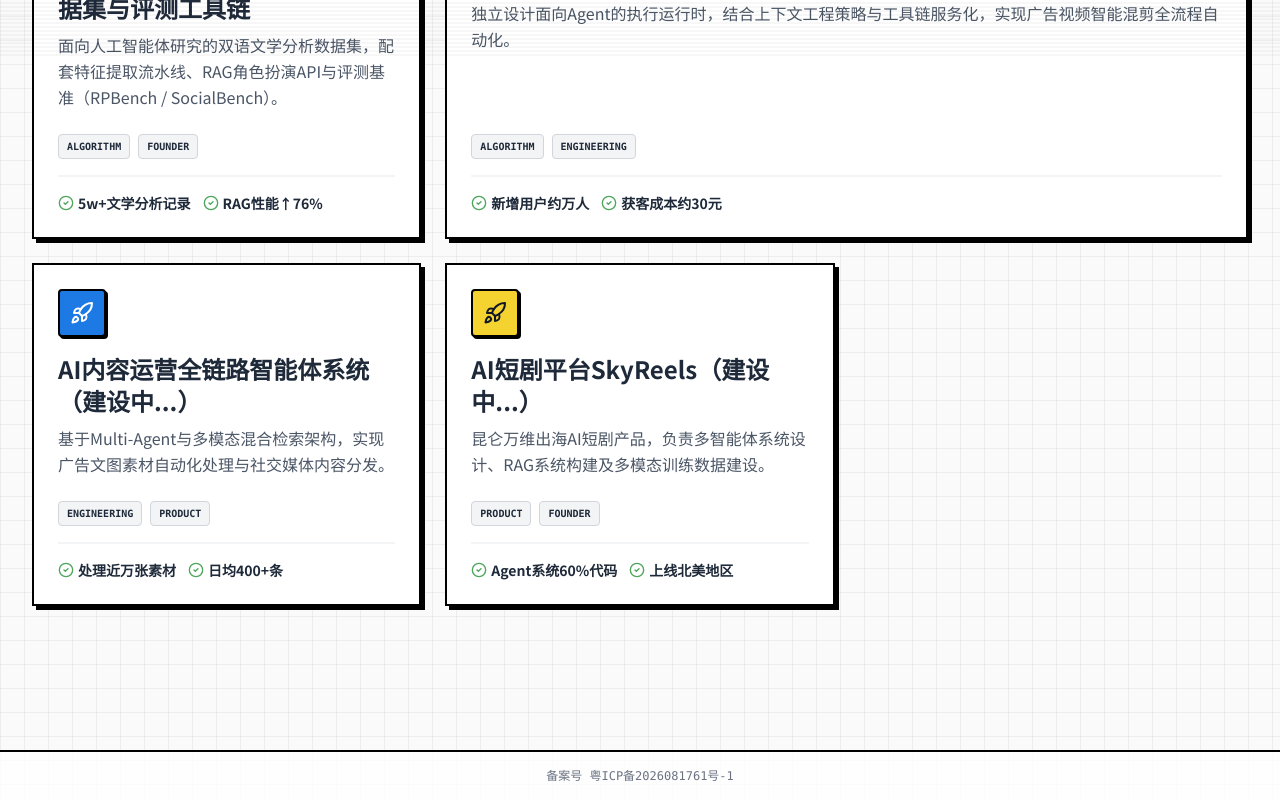
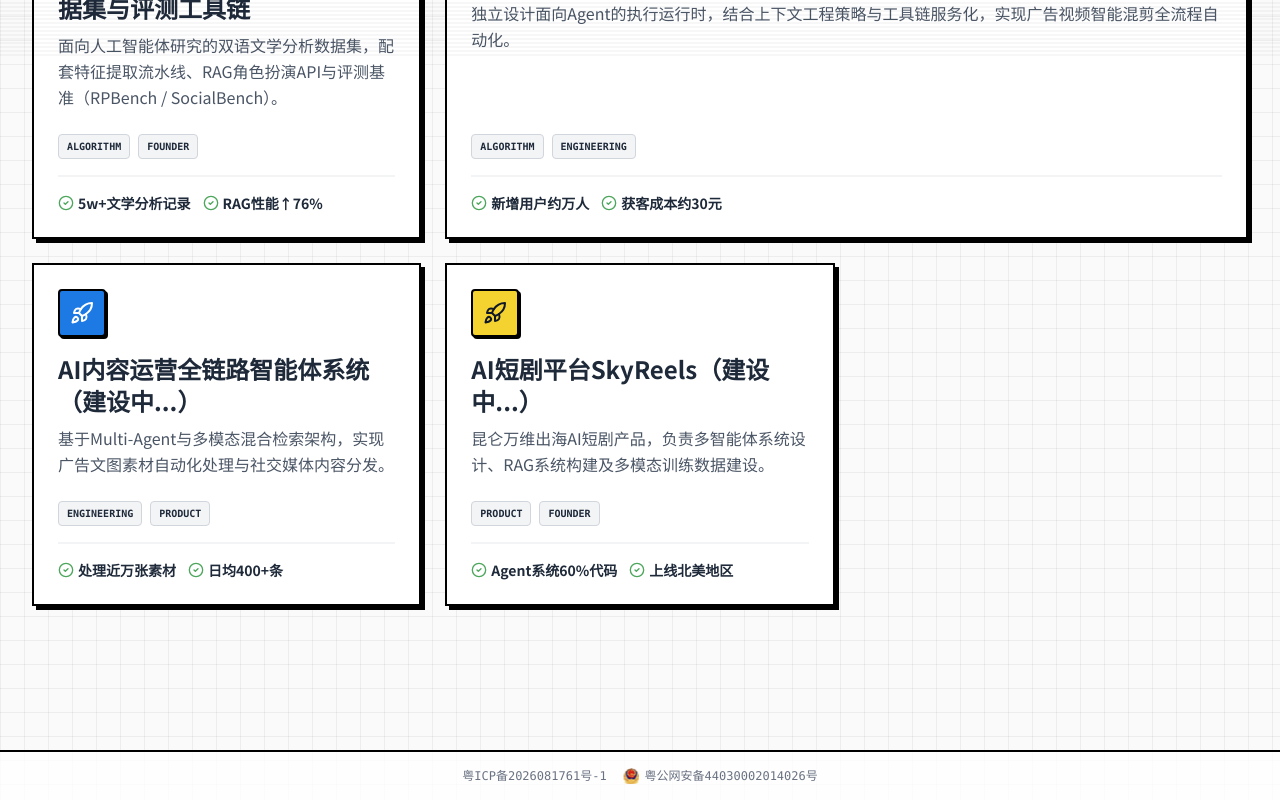
Before and after one commit to sfsun67/ai-engineer-portfolio, a React (Vite) app: page / in a window 1280 px wide. Shown: the part 744-1544 px from the top of the page. Built offline with nearby package versions, Linux system fonts and the light colour scheme; a web font is replaced by a local one.

Commit message:
Add public security filing footer

```diff
--- a/src/app/components/Layout.tsx
+++ b/src/app/components/Layout.tsx
@@ -52,8 +52,8 @@ export function Layout() {
       </main>
 
       <footer className="border-t-2 border-black bg-white/80 mt-8">
-        <div className="max-w-7xl mx-auto px-4 sm:px-6 lg:px-8 py-4 text-center text-xs text-gray-500">
-          备案号{" "}
+        <div className="max-w-7xl mx-auto px-4 sm:px-6 lg:px-8 py-4 text-xs text-gray-500">
+          <div className="flex flex-col sm:flex-row items-center justify-center gap-2 sm:gap-4">
             <a
               href="https://beian.miit.gov.cn/"
               target="_blank"
@@ -62,6 +62,16 @@ export function Layout() {
             >
               粤ICP备2026081761号-1
             </a>
+            <a
+              href="https://beian.mps.gov.cn/#/query/webSearch?code=44030002014026"
+              target="_blank"
+              rel="noreferrer"
+              className="inline-flex items-center gap-1.5 hover:text-[#1D79E4] hover:underline transition-colors"
+            >
+              <img src="/beian-icon.png" alt="" className="h-4 w-4 shrink-0" />
+              <span>粤公网安备44030002014026号</span>
+            </a>
+          </div>
         </div>
       </footer>
     </div>
```
Also changed, not shown: public/beian-icon.png (added). Lines whose indentation alone changed are shown as unchanged.
